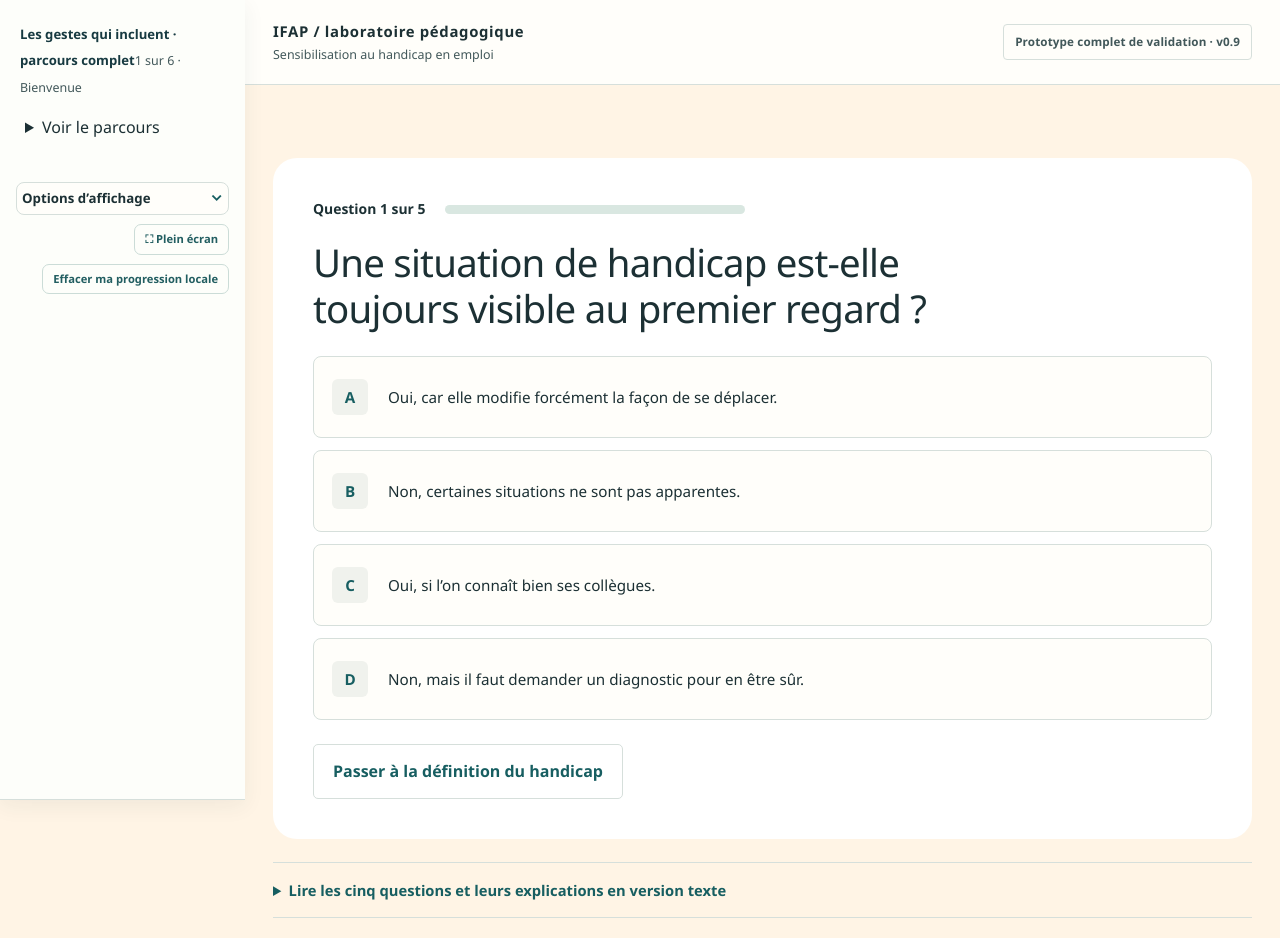
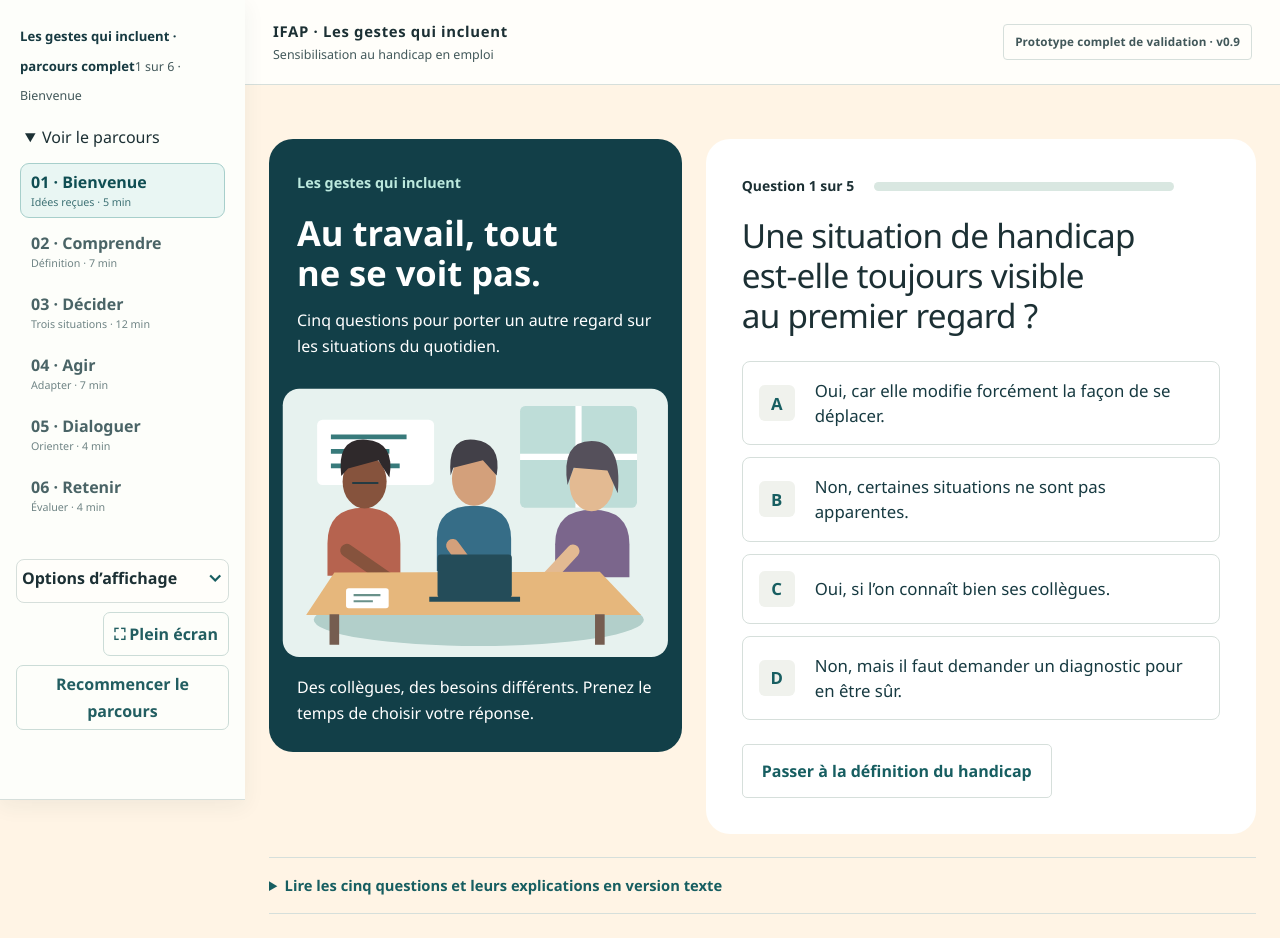
Before and after one commit to elearning-ifap/accessibilit-, a plain HTML site: page pilotage/prototype/index.html in a window 1280 px wide. Drawn offline with Linux system fonts and the light colour scheme.

Commit message:
Développer un accueil immersif illustré et corriger la lisibilité du quiz

```diff
--- a/pilotage/prototype/index.html
+++ b/pilotage/prototype/index.html
@@ -580,12 +580,48 @@ html:has(body.no-motion){scroll-behavior:auto}
 .meeting-points summary{cursor:pointer;font-weight:700}
 @media(max-width:650px){.meeting-points{grid-template-columns:1fr}.meeting-demo{padding:14px}.meeting-board{padding:10px}}
 
+
+/* Accueil immersif — texte et commandes indépendants du visuel. */
+body{font-size:18px}
+body main{padding:32px 24px 64px}
+.discovery-page{max-width:1400px}
+.story-layout{display:grid;grid-template-columns:minmax(280px,.9fr) minmax(0,1.2fr);gap:24px;align-items:start}
+.story-scene{background:#123f48;color:#fff;border-radius:24px;overflow:hidden;position:sticky;top:24px}
+.story-scene-heading{padding:28px 28px 0}
+.story-scene-heading>span{font-size:.9rem;color:#bce9de;font-weight:700}
+.story-scene h2{font:700 clamp(1.6rem,2.7vw,2.5rem)/1.15 var(--font-ui);color:#fff;margin:16px 0}
+.story-scene-heading p{font-size:1rem;line-height:1.6}
+.story-scene svg{width:100%;display:block;transition:transform .4s ease}
+.story-answered svg{transform:translateY(-4px)}
+.story-caption{padding:4px 28px 26px;margin:0;font-size:1rem;line-height:1.6;color:#fff}
+.story-answered .story-caption{background:#205763;padding-top:20px}
+.story-layout .quiz-section{margin:0;padding:clamp(20px,3vw,36px)}
+.quiz-option{font-size:1.05rem;line-height:1.5;min-height:64px;padding:16px;color:#173a41;background:#fff}
+.quiz-option:disabled{opacity:1;color:#173a41}
+.quiz-question{font-size:clamp(1.6rem,2.6vw,2.3rem)}
+#quizFeedback[data-tone]{background:#123f48;color:#fff;border:2px solid #123f48}
+#quizFeedbackTitle{color:#ffe0b5!important;font-size:.9rem!important}
+#quizAnswer{color:#fff!important;font-size:1.45rem!important;font-weight:750}
+#quizFeedbackText{color:#fff!important;font-size:1.05rem!important;line-height:1.65}
+.quiz-actions button{font-size:1rem;min-height:48px}
+.quiz-progress{font-size:1rem}
+.v7-coursebar button,.v7-coursebar summary{font-size:1rem;min-height:44px}
+:where(button,a,summary):focus-visible{outline:3px solid #9b3d00;outline-offset:4px}
+.story-scene :focus-visible,#quizFeedback:focus{outline:3px solid #ffd09e;outline-offset:4px}
+.hc #quizFeedback[data-tone]{background:#fff;color:#111;border-color:#111}
+.hc #quizFeedbackTitle,.hc #quizAnswer,.hc #quizFeedbackText{color:#111!important}
+@media(max-width:1000px){.story-layout{grid-template-columns:1fr}.story-scene{position:static;display:grid;grid-template-columns:1fr 1fr}.story-scene-heading{padding:22px}.story-scene svg{align-self:center}.story-caption{grid-column:1/-1}.story-scene h2{font-size:1.75rem}}
+@media(max-width:550px){body main{padding:18px 12px 40px}.story-scene{display:block}.story-scene svg{max-height:190px}.story-scene-heading p{margin-bottom:0}.story-caption{padding:4px 22px 20px}.story-layout{gap:16px}}
+@media(prefers-reduced-motion:reduce){.story-scene svg{transition:none;transform:none}}
+body.no-motion .story-scene svg{transition:none;transform:none}
+@media print{.story-scene{display:none}}
+
 </style>
 </head>
 <body>
 <a class="skip" id="skipMain" href="#welcomeTitle">Aller à la présentation du parcours</a>
 <a class="skip" id="skipTranscript" href="#fullTranscript" hidden>Lire toutes les situations</a>
-<header class="topbar"><div class="bar-inner"><div class="brand"><strong>IFAP / laboratoire pédagogique</strong><small>Sensibilisation au handicap en emploi</small></div><span class="version">Prototype complet de validation · v0.9</span></div></header>
+<header class="topbar"><div class="bar-inner"><div class="brand"><strong>IFAP · Les gestes qui incluent</strong><small>Sensibilisation au handicap en emploi</small></div><span class="version">Prototype complet de validation · v0.9</span></div></header>
 <!-- Navigation générale du parcours v0.9, indépendante du suivi interne des six décisions v0.6. -->
 <nav class="v7-coursebar" id="v7CourseBar" aria-label="Parcours complet — six séquences">
  <div class="v7-course-inner">
@@ -606,7 +642,7 @@ html:has(body.no-motion){scroll-behavior:auto}
       <button type="button" class="tool" id="contrastMode" aria-pressed="false">Contraste renforcé</button>
       <button type="button" class="tool" id="motionMode" aria-pressed="false">Limiter les animations</button>
     </div>
-  </details><button type="button" class="v7-tiny" id="v7Fullscreen">⛶ Plein écran</button><button type="button" class="v7-tiny" id="v7Resume" hidden>↺ Reprendre là où j’en étais</button><button type="button" class="v7-tiny" id="v7Reset">Effacer ma progression locale</button></div>
+  </details><button type="button" class="v7-tiny" id="v7Fullscreen">⛶ Plein écran</button><button type="button" class="v7-tiny" id="v7Resume" hidden>↺ Reprendre là où j’en étais</button><button type="button" class="v7-tiny" id="v7Reset">Recommencer le parcours</button></div>
 </nav>
 <main>
 <section id="extensionPage" class="v7-page" aria-labelledby="v7ScreenTitle" hidden>
@@ -666,7 +702,20 @@ html:has(body.no-motion){scroll-behavior:auto}
     </div>
     <aside class="discovery-metric"><strong>5 questions · environ 4 à 5 minutes</strong><p>Aucun chronomètre. Aucune compétition. Chaque réponse est expliquée, et vous pouvez continuer à votre rythme.</p></aside>
   </div>
-  <section id="quizSection" class="quiz-section" aria-labelledby="quizQuestion">
+  <div class="story-layout"><div class="story-scene" id="storyScene">
+<div class="story-scene-heading"><span>Les gestes qui incluent</span><h2>Au travail, tout ne se voit pas.</h2><p>Cinq questions pour porter un autre regard sur les situations du quotidien.</p></div>
+<svg viewBox="0 0 600 430" aria-hidden="true" focusable="false">
+<rect x="20" y="20" width="560" height="390" rx="24" fill="#e7f2ef"/>
+<rect x="365" y="45" width="170" height="148" rx="8" fill="#beddd8"/><path d="M450 45v148M365 119h170" stroke="#fff" stroke-width="9"/>
+<rect x="70" y="65" width="170" height="95" rx="8" fill="#fff"/><path d="M90 90h110M90 111h85M90 132h100" stroke="#387a7b" stroke-width="7"/>
+<ellipse cx="305" cy="356" rx="240" ry="38" fill="#b2cfca"/>
+<g><path d="M85 292v-47q0-52 53-52t53 52v47" fill="#b6634f"/><ellipse cx="139" cy="155" rx="32" ry="39" fill="#86533d"/><path d="M105 147q-7-56 36-53t34 55l-16-25-44 12" fill="#2f292b"/><path d="M121 157h14m10 0h14m-24 0h10" stroke="#243b43" stroke-width="3"/><path d="m113 255 65 45" stroke="#86533d" stroke-width="19" stroke-linecap="round"/></g>
+<g><path d="M244 285v-47q0-48 54-48t54 48v47" fill="#366d87"/><ellipse cx="298" cy="151" rx="32" ry="39" fill="#d3a07b"/><path d="M264 146q-5-57 35-52t32 52l-20-22-43 11" fill="#424048"/><path d="m267 248 34 46" stroke="#d3a07b" stroke-width="19" stroke-linecap="round"/></g>
+<g><path d="M416 294v-48q0-50 54-50t54 50v48" fill="#7b668c"/><ellipse cx="469" cy="159" rx="32" ry="39" fill="#e3ba92"/><path d="M434 160q-10-64 35-64t38 76l-15-33-49-4" fill="#55505b"/><path d="m442 256-38 41" stroke="#e3ba92" stroke-width="19" stroke-linecap="round"/></g>
+<path d="m95 287 386-1 60 63H54Z" fill="#e6b77c"/><path d="M95 348v44m386-44v44" stroke="#755d50" stroke-width="14"/>
+<rect x="245" y="261" width="108" height="63" rx="5" fill="#244c59"/><path d="M233 326h132" stroke="#244c59" stroke-width="7"/>
+<rect x="112" y="310" width="62" height="29" rx="4" fill="#fff"/><path d="M123 320h39m-39 9h28" stroke="#69918a" stroke-width="3"/>
+</svg><p class="story-caption" id="storyCaption">Des collègues, des besoins différents. Prenez le temps de choisir votre réponse.</p></div><section id="quizSection" class="quiz-section" aria-labelledby="quizQuestion">
     <div class="quiz-progress"><strong id="quizProgressText">Question 1 sur 5</strong><progress id="quizProgress" max="5" value="0">0 sur 5</progress></div>
     <p class="quiz-kicker" id="quizTopic">Représentations</p>
     <h2 class="quiz-question" id="quizQuestion" tabindex="-1">Question de découverte</h2>
@@ -677,6 +726,7 @@ html:has(body.no-motion){scroll-behavior:auto}
     <div class="quiz-actions"><button type="button" id="quizNext" class="quiz-primary" hidden>Question suivante →</button><button type="button" id="quizSkip" class="quiz-secondary">Passer à la définition du handicap</button></div>
 
   </section>
+  </div>
   <section class="quiz-summary" id="quizSummary" aria-labelledby="quizSummaryTitle" hidden>
     <p class="discovery-kicker">Cinq repères essentiels</p>
     <h2 id="quizSummaryTitle" tabindex="-1">Ce que l’on retient avant d’agir</h2>
@@ -791,8 +841,11 @@ let quizIndex=0, quizAnswered=false, quizCompleted=false, quizChoice=null;
 function focusQuiz(id){const el=$(id);try{el.focus({preventScroll:false})}catch(e){el.focus();}}
 function renderQuizQuestion(){
   quizAnswered=false;
+  $('storyScene').classList.remove('story-answered');
+  $('storyCaption').textContent='Des collègues, des besoins différents. Prenez le temps de choisir votre réponse.';
   quizChoice=null;
   $('quizSummary').hidden=true;
+  $('storyScene').hidden=false;
   $('quizSection').hidden=false;
   const q=quizData[quizIndex];
   $('quizTopic').textContent=q.topic;
@@ -816,6 +869,8 @@ function renderQuizQuestion(){
 function answerQuiz(chosen){
   if(quizAnswered)return;
   quizAnswered=true;
+  $('storyScene').classList.add('story-answered');
+  $('storyCaption').textContent='Chaque personne connaît ses besoins. Le dialogue aide à trouver ce qui lui convient.';
   quizChoice=chosen;
   window.IFAPv07?.discoveryActivated();
   const q=quizData[quizIndex];
@@ -835,6 +890,7 @@ function showQuizSummary(){
   window.IFAPv07?.discoveryActivated();
   $('quizSection').hidden=true;
   $('quizSummary').hidden=false;
+  $('storyScene').hidden=true;
   window.IFAPv07?.discoveryActivated();
   focusQuiz('quizSummaryTitle');
 }
@@ -847,7 +903,8 @@ function showDiscovery(){
   $('skipMain').href='#discoveryTitle';
   $('skipMain').textContent='Aller au quiz de découverte';
   $('skipTranscript').hidden=true;
-  if(quizCompleted){$('quizSection').hidden=true;$('quizSummary').hidden=false;}else if($('quizSection').hidden||!$('quizOptions').children.length)renderQuizQuestion();
+  if(quizCompleted){$('quizSection').hidden=true;$('quizSummary').hidden=false;
+  $('storyScene').hidden=true;}else if($('quizSection').hidden||!$('quizOptions').children.length)renderQuizQuestion();
   window.IFAPv07?.discoveryActivated();
   focusQuiz('discoveryTitle');
 }
@@ -1096,6 +1153,7 @@ document.addEventListener('visibilitychange',()=>{
 });
 if(stored.current) $('v7Resume').hidden=false;
 updateNav(1);
+if(window.matchMedia('(min-width:1150px)').matches)$('courseMenu').open=true;
 resumeProgress();
 })();
 
```
